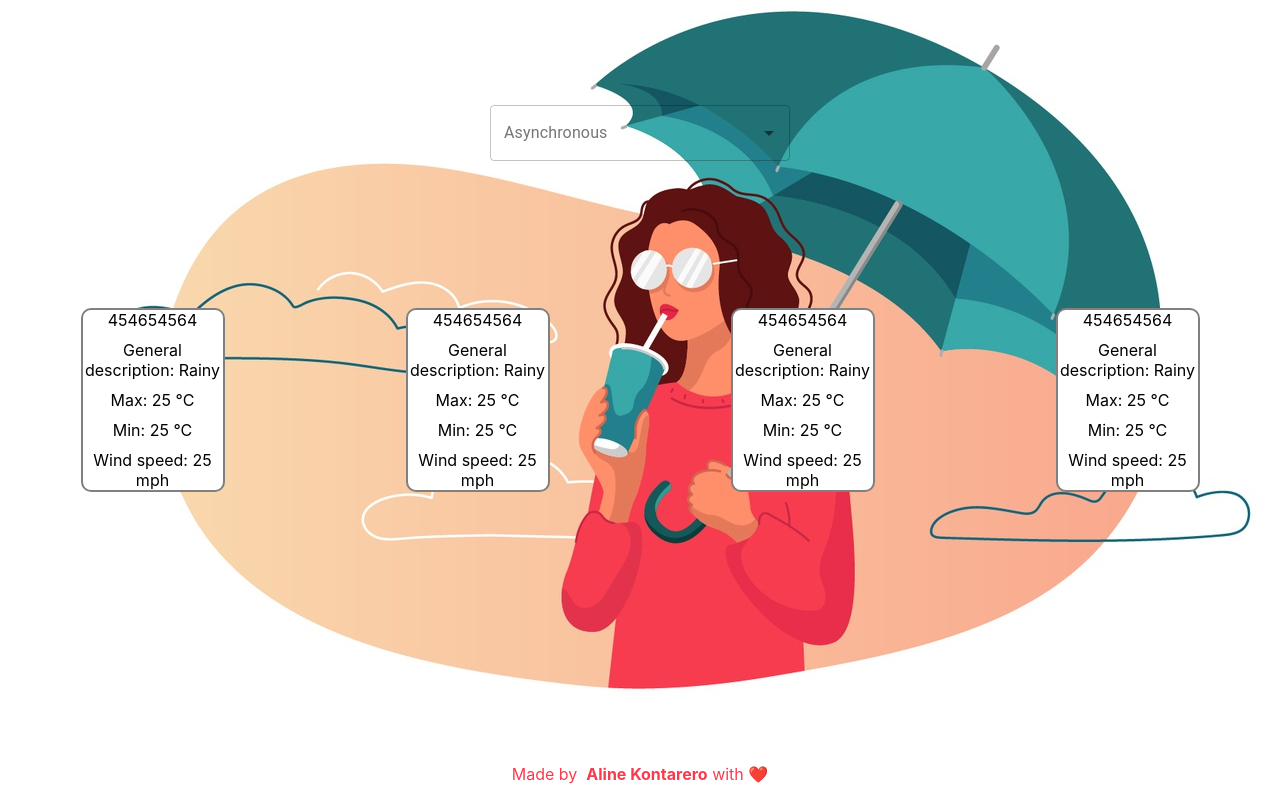
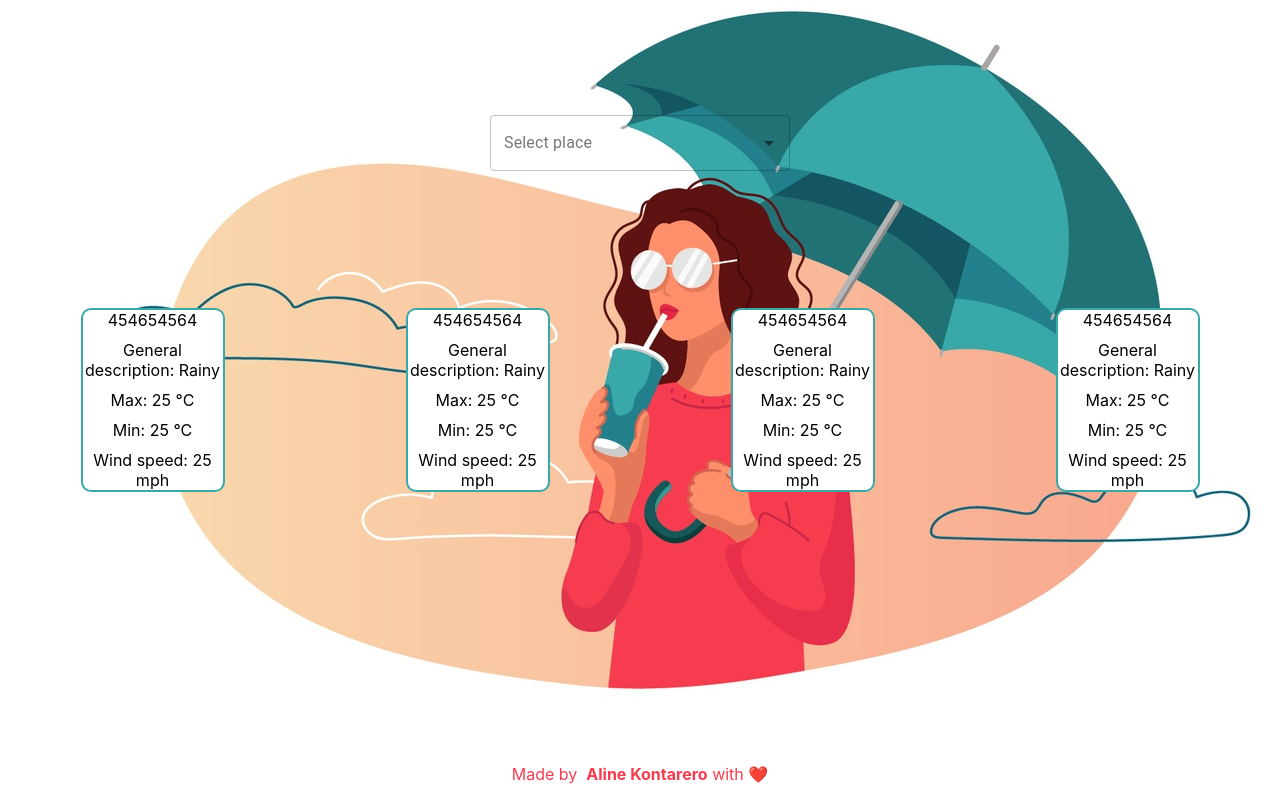
Before and after one commit to AlinaKontarero/weather-forecast, a React (Create React App) app: page / in a window 1280 px wide. Built offline with nearby package versions, Linux system fonts and the light colour scheme.

Commit message:
Works wih heroku

```diff
--- a/src/components/CitySearch.tsx
+++ b/src/components/CitySearch.tsx
@@ -2,24 +2,19 @@ import * as React from 'react';
 import Autocomplete from '@material-ui/lab/Autocomplete';
 import {  CircularProgress, TextField } from '@material-ui/core';
 import styled from 'styled-components';
-// import fetch from 'cross-fetch';
-
+import { Location } from '../types'
 
 const SearchWrapper = styled.div`
   display: flex;
   flex-wrap: wrap;
   justify-content: center;
   align-items: center;
-  padding: 20px;
+  padding: 20px 20px 0 20px;
 `
 
 const CitySearch = () => {
-    const locations = [
-      { title: 'Moscow', value: 'moscow'},
-      { title: 'Sydney', value: 'sydney'}
-    ]
     const [open, setOpen] = React.useState(false);
-    const [options, setOptions] = React.useState<CountryType[]>([]);
+    const [options, setOptions] = React.useState<Location[]>([]);
     const loading = open && options.length === 0;
 
     React.useEffect(() => {
@@ -30,20 +25,13 @@ const CitySearch = () => {
       }
 
       (async () => {
-        const response = await fetch('https://cors-anywhere.herokuapp.com/metaweather.com/api/location/search/?query=san', {
-          headers: {
-            'Content-Type': 'application/json',
-            'Access-Control-Allow-Origin': '*'
-          }
-        });
+        const proxyUrl = "https://cors-anywhere.herokuapp.com/";
+        const url = "https://www.metaweather.com/api/location/search";
+        const response = await fetch(`${proxyUrl + url}/?query=san`);
+        const places = await response.json();
 
-        await sleep(1e3); // For demo purposes.
-        const city = await response.json();
-
-        console.log('city:::: ', city)
-
-        if (active) {
-          setOptions(Object.keys(city).map((key) => city[key].item[0]) as CountryType[]);
+        if (active && places.length > 0 ) {
+          setOptions(places as Location[])
         }
       })();
 
@@ -70,15 +58,15 @@ const CitySearch = () => {
         onClose={() => {
           setOpen(false);
         }}
-        getOptionSelected={(option, value) => option.name === value.name}
-        getOptionLabel={(option) => option.name}
+        getOptionSelected={(option, value) => option.title === value.title}
+        getOptionLabel={(option) => option.title}
         options={options}
         loading={loading}
         renderInput={(params) => (
           <TextField
             {...params}
             color='secondary'
-            label="Asynchronous"
+            label="Select place"
             variant="outlined"
             InputProps={{
               ...params.InputProps,
@@ -94,37 +82,6 @@ const CitySearch = () => {
       />
       </SearchWrapper>
     );
-
-
-    // return <SearchWrapper>
-    //   <Autocomplete
-    //     options={locations}
-    //     getOptionLabel={(option) => option.title}
-    //     style={{ width: 300 }}
-    //     renderInput={(params) =>
-    //       <TextField
-    //         {...params}
-    //         label="Select location"
-    //         variant="outlined"
-    //       />}
-
-    //   />
-    // </SearchWrapper>
   }
 
 export default CitySearch
-
-// *https://www.registers.service.gov.uk/registers/country/use-the-api*
-// https://startjs.net/2016/11/04/file-metadata-microservice-node-js/
-
-
-
-interface CountryType {
-  name: string;
-}
-
-const sleep = (delay = 0) => {
-  return new Promise((resolve) => {
-    setTimeout(resolve, delay);
-  });
-}
--- a/src/components/WeatherContainer.tsx
+++ b/src/components/WeatherContainer.tsx
@@ -6,7 +6,7 @@ const ForecastCard = styled.div`
   display: grid;
   grid-template-rows: repeat(1fr);
   grid-gap: 10px;
-  border: 2px solid grey;
+  border: 2px solid #38A8A9;
   border-radius: 10px;
   max-width: 140px;
   background: white;
--- a/src/utils/randomBackground.ts
+++ /dev/null
@@ -1,6 +0,0 @@
-export const setRandomBackground = (): string => {
-  const backgrounds = ['Green', 'Violet', 'Blue']
-  const bgIndex = Math.floor(Math.random() * backgrounds.length)
-  const randomBackground = backgrounds[bgIndex]
-  return `../assets/${randomBackground}.jpg`
-}
```
Also changed, not shown: src/utils/getData.ts (+0 -13 lines), 2 other files (tests, documents, lock files or other folders).
